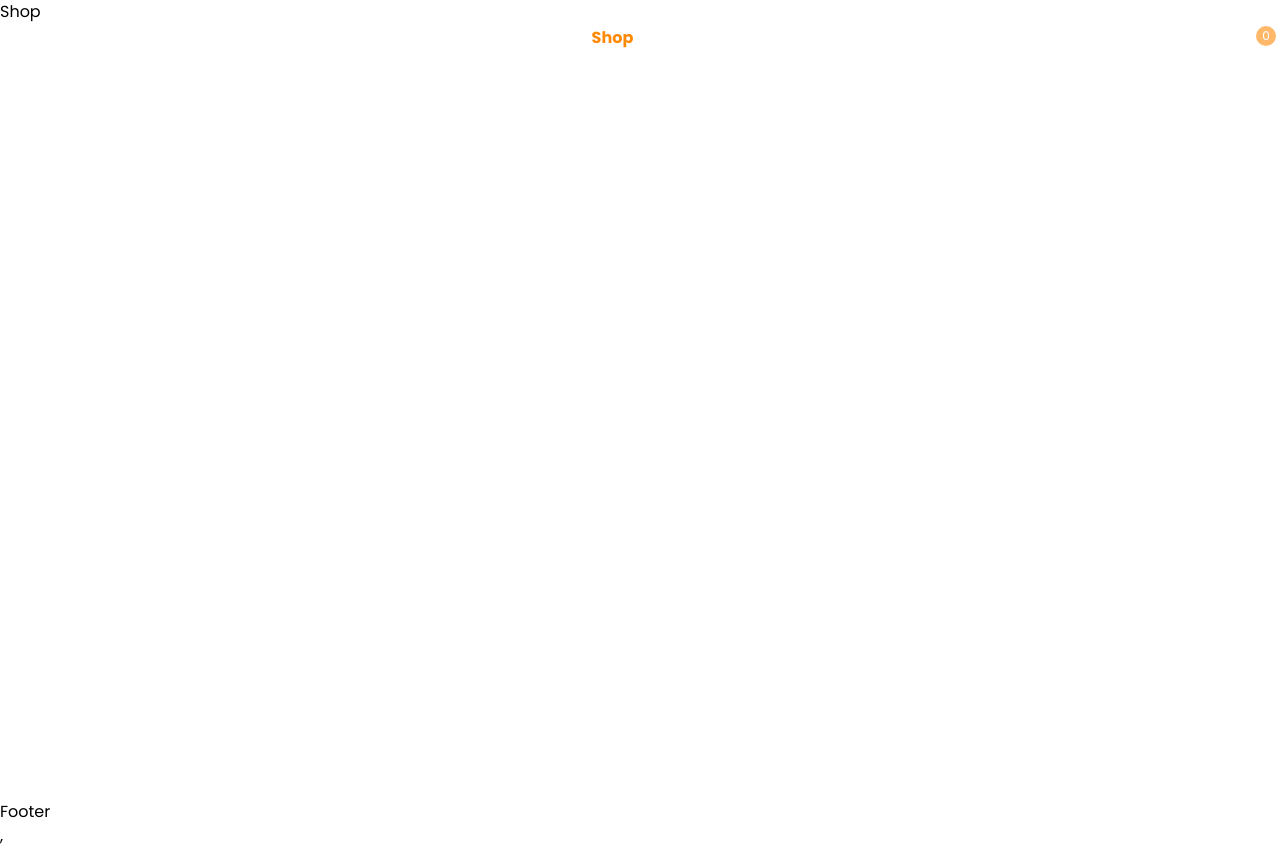
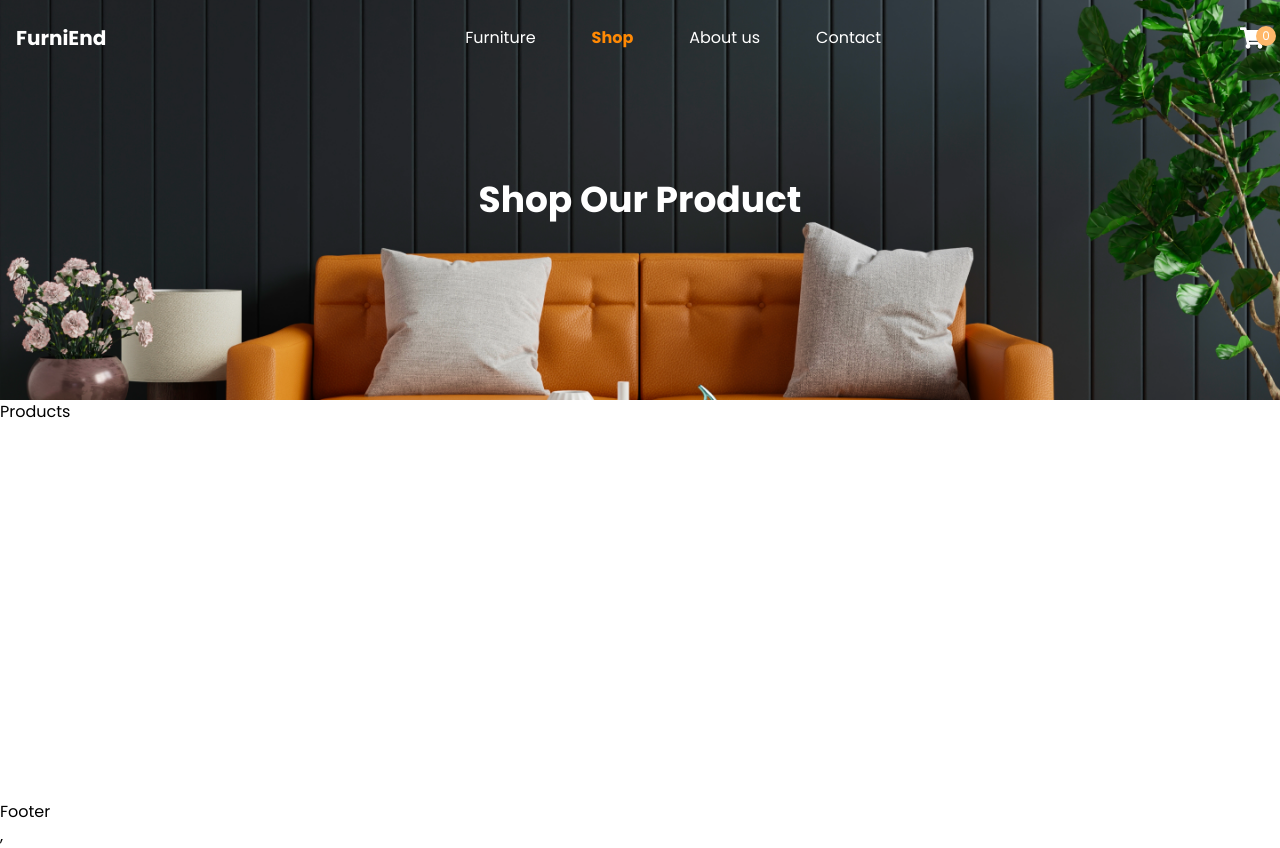
Before and after one commit to ahassh1/react-landing-page, a React (Vite) app: page /shop in a window 1280 px wide. Built offline with nearby package versions, Linux system fonts and the light colour scheme.

Commit message:
product start

```diff
--- a/src/pages/home/Home.jsx
+++ b/src/pages/home/Home.jsx
@@ -1,12 +1,14 @@
 import React from "react";
 import Hero from "./Hero";
 import WhyChoose from "./WhyChoose";
+import Products from "../shop/Products";
 
 const Home = () => {
   return (
     <>
       <Hero />
       <WhyChoose />
+      <Products />
     </>
   );
 };
--- /dev/null
+++ b/src/pages/shop/Products.jsx
@@ -0,0 +1,7 @@
+import React from "react";
+
+const Products = () => {
+  return <div>Products</div>;
+};
+
+export default Products;
--- a/src/pages/shop/Shop.jsx
+++ b/src/pages/shop/Shop.jsx
@@ -1,7 +1,21 @@
 import React from "react";
+import bannerImg from "../../assets/banner.png";
+import Products from "./Products";
 
 const Shop = () => {
-  return <div>Shop</div>;
+  return (
+    <section className="min-h-screen">
+      {/* banner  */}
+      <div
+        className="w-full h-[400px] bg-cover bg-center flex
+        justify-center items-center text-white"
+        style={{ backgroundImage: `url(${bannerImg})` }}
+      >
+        <h1 className="text-4xl font-bold">Shop Our Product</h1>
+      </div>
+      <Products />
+    </section>
+  );
 };
 
 export default Shop;
```
